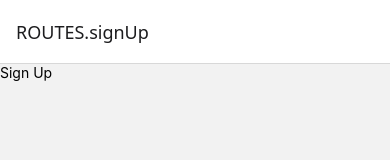
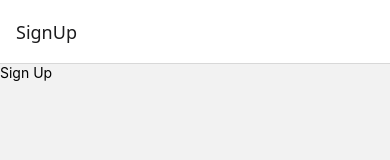
Before and after one commit to emmanuel-cruz-dev/flashcards-native, a React Native app: screen / in a window 390 px wide. Shown: the top 160 px of the page. Built offline with nearby package versions, Linux system fonts and the light colour scheme.

Commit message:
problemas en navigation arreglados

```diff
--- a/src/wrappers/Navigation.jsx
+++ b/src/wrappers/Navigation.jsx
@@ -6,11 +6,11 @@ import SignUp from "../screens/SignUp.screen";
 
 const Stack = createStackNavigator();
 
-function Navigation(params) {
+function Navigation() {
   return (
     <NavigationContainer>
       <Stack.Navigator>
-        <Stack.Screen name="ROUTES.signUp" component={SignUp} />
+        <Stack.Screen name={ROUTES.signUp} component={SignUp} />
       </Stack.Navigator>
     </NavigationContainer>
   );
```
